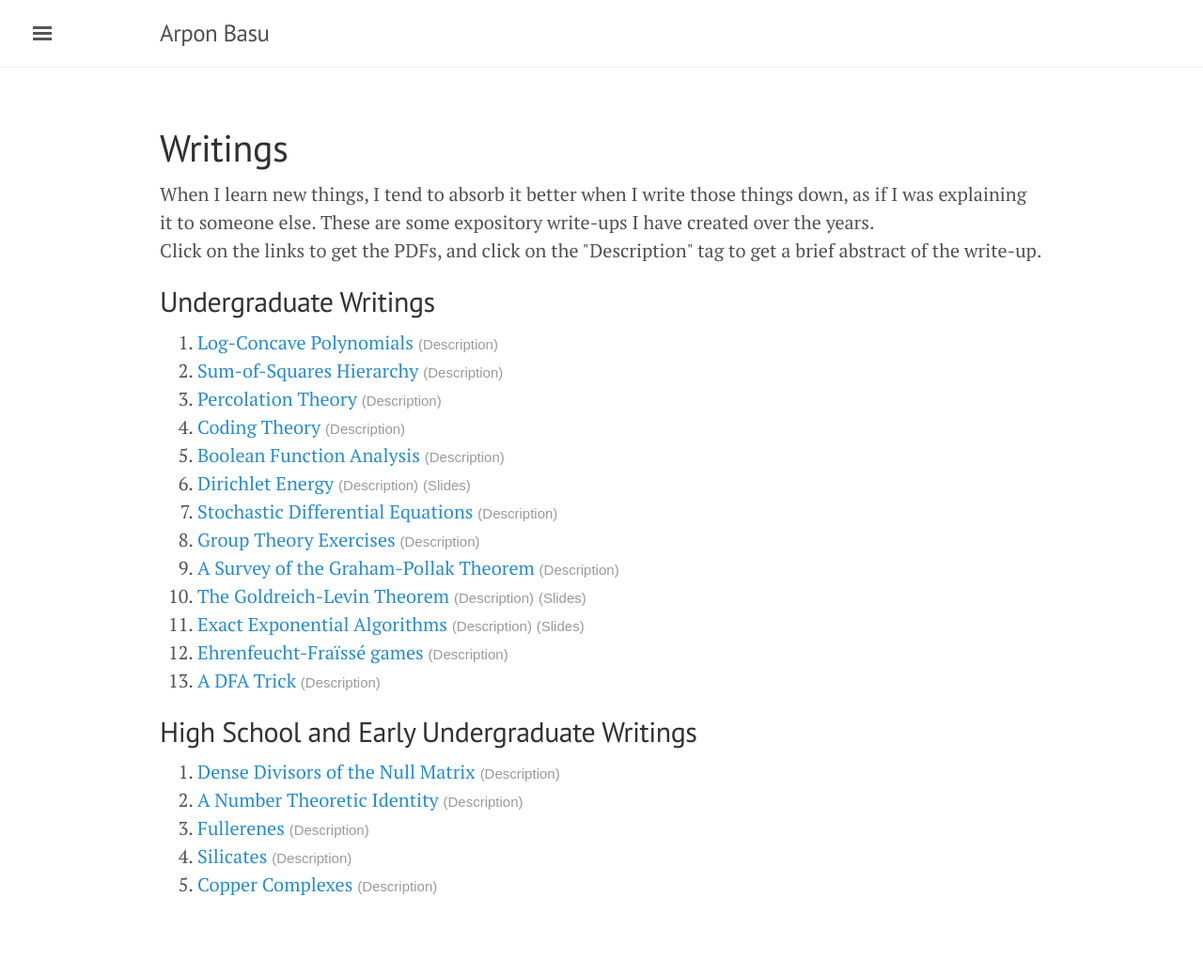
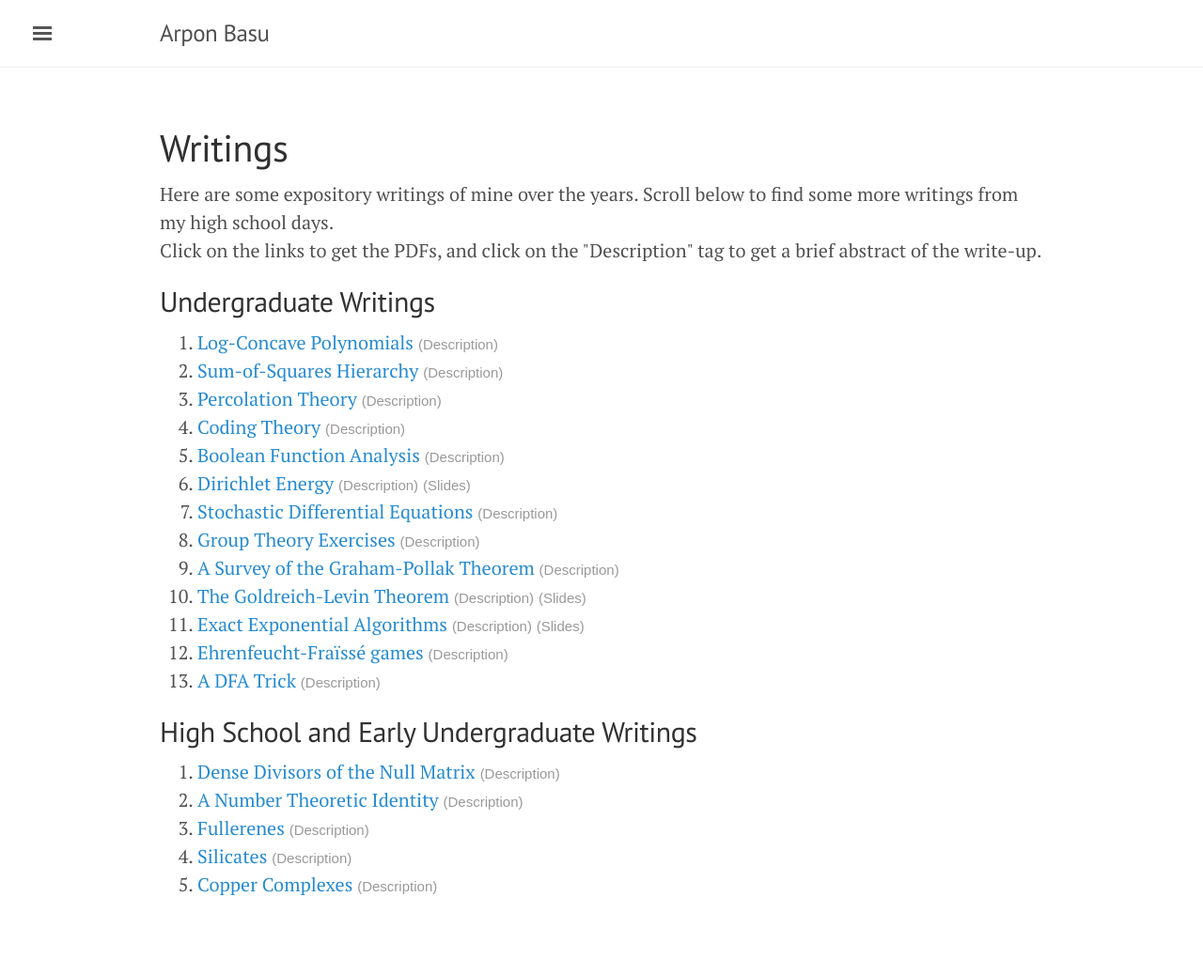
Before and after one commit to rugiarindam/rugiarindam.github.io, a Jekyll site: the page built from notes.html, in a window 1280 px wide. Shown: the whole page at 94% size. Built offline with Jekyll 4.4.1, drawn with Linux system fonts in a browser that asks for light colours; nearby versions of some CDN libraries.

Commit message:
new feature

```diff
--- a/notes.html
+++ b/notes.html
@@ -2,7 +2,7 @@
 layout: page
 title: Writings
 ---
-When I learn new things, I tend to absorb it better when I write those things down, as if I was explaining it to someone else. These are some expository write-ups I have created over the years.<br>
+Here are some expository writings of mine over the years. Scroll below to find some more writings from my high school days.<br>
 Click on the links to get the PDFs, and click on the "Description" tag to get a brief abstract of the write-up.
 
 <h2>Undergraduate Writings</h2>
```
